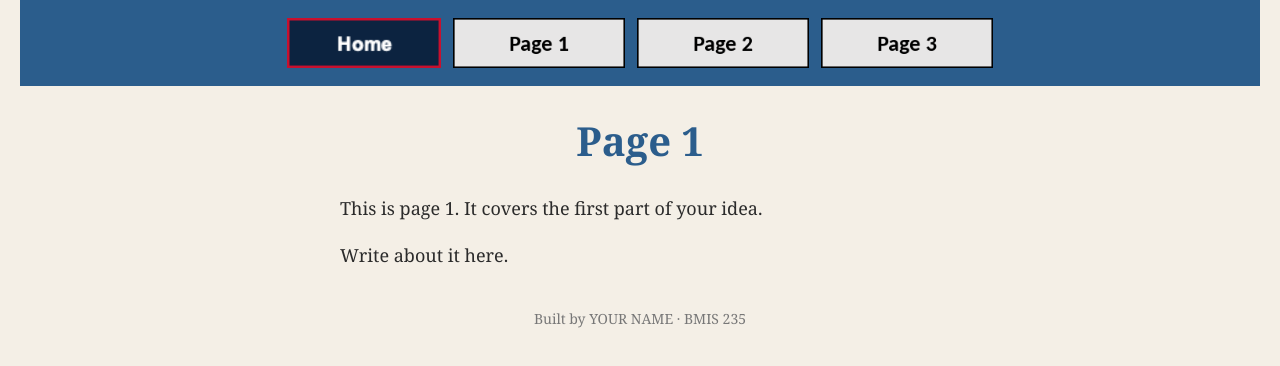
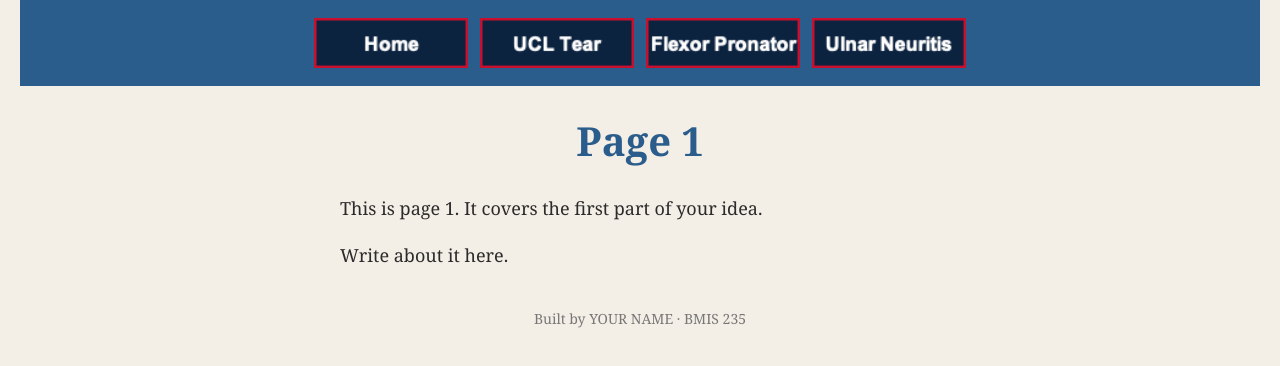
Before and after one commit to dawsonmahooney-dot/bmis235-html-3, a plain HTML site: page ucl.html in a window 1280 px wide. Drawn offline with Linux system fonts and the light colour scheme.

Commit message:
Copy the working menu to the UCL page

```diff
--- a/ucl.html
+++ b/ucl.html
@@ -23,9 +23,9 @@
      ===================================================================== -->
 <nav>
     <a href="index.html"><img src="img/home.png" alt="Home"></a>
-    <a href="page1.html"><img src="img/page1.png" alt="Page 1"></a>
-    <a href="page2.html"><img src="img/page2.png" alt="Page 2"></a>
-    <a href="page3.html"><img src="img/page3.png" alt="Page 3"></a>
+    <a href="ucl.html"><img src="img/ucl.png" alt="UCL Tear"></a>
+    <a href="flexor-pronator.html"><img src="img/flexor-pronator.png" alt="Flexor Pronator"></a>
+    <a href="ulnar-neuritis.html"><img src="img/ulnar-neuritis.png" alt="Ulnar Neuritis"></a>
 </nav>
 
 <h1>Page 1</h1>
```
